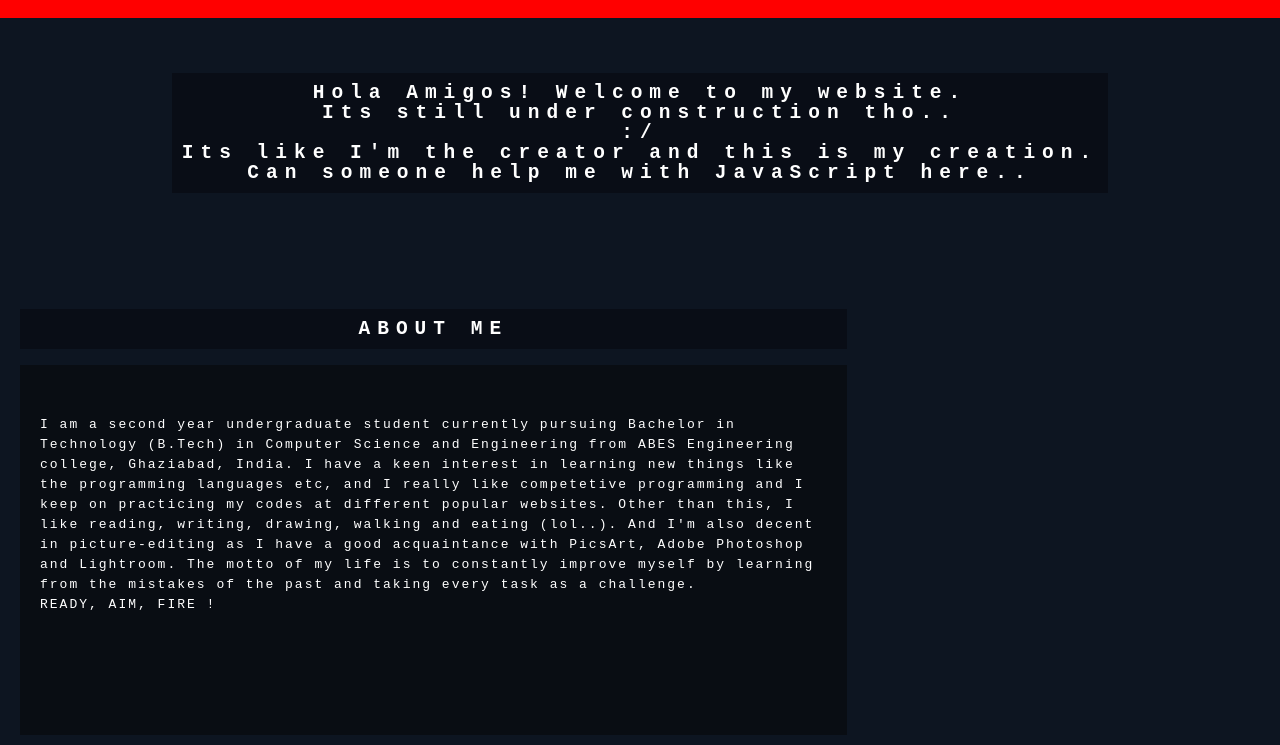
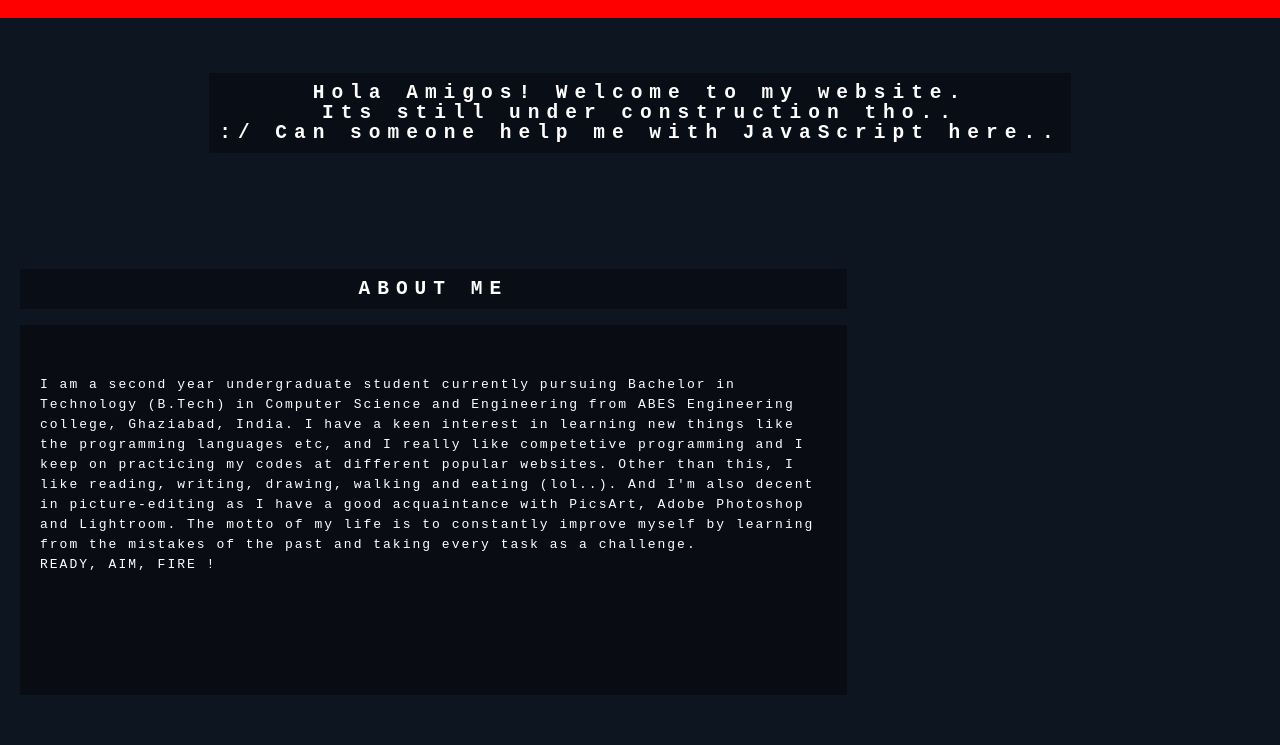
Before and after one commit to luctivud/.website, a plain HTML site: page index.html in a window 1280 px wide. Shown: the part 46-791 px from the top of the page. Drawn offline with nearby package versions, Linux system fonts and the light colour scheme; a web font is replaced by a local one.

Commit message:
Update index.html

```diff
--- a/index.html
+++ b/index.html
@@ -28,8 +28,7 @@
     <br>
     <div class="content">
       <div class="intro">
-        <h2>Hola Amigos! Welcome to my website.<br> Its still under construction tho..<br>:/ <br> Its like I'm the creator and this is my creation. <br>
-            Can someone help me with JavaScript here..
+        <h2>Hola Amigos! Welcome to my website.<br> Its still under construction tho..<br>:/   Can someone help me with JavaScript here..
          </h2>
       </div>
         <div id="section-1" class="container">
```
